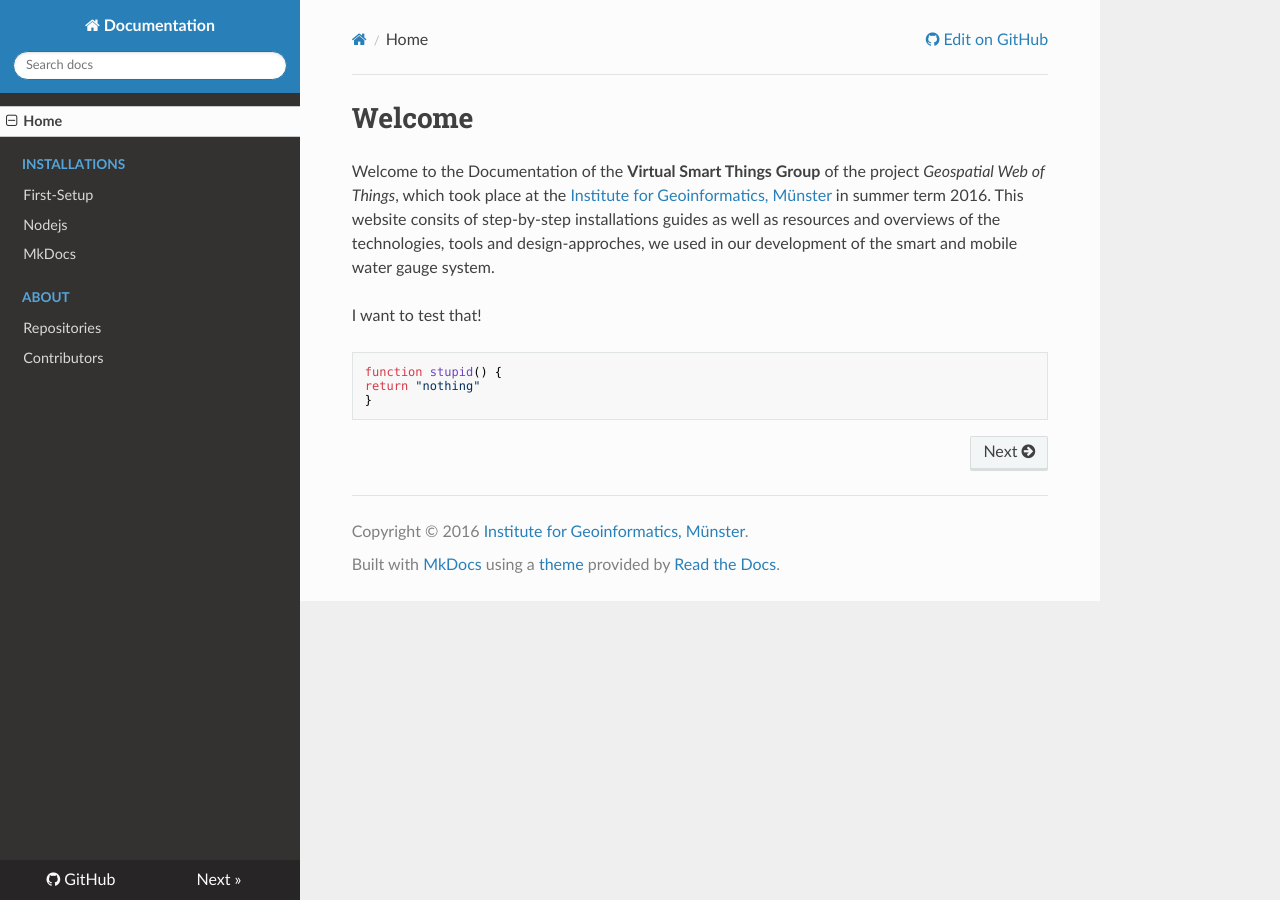
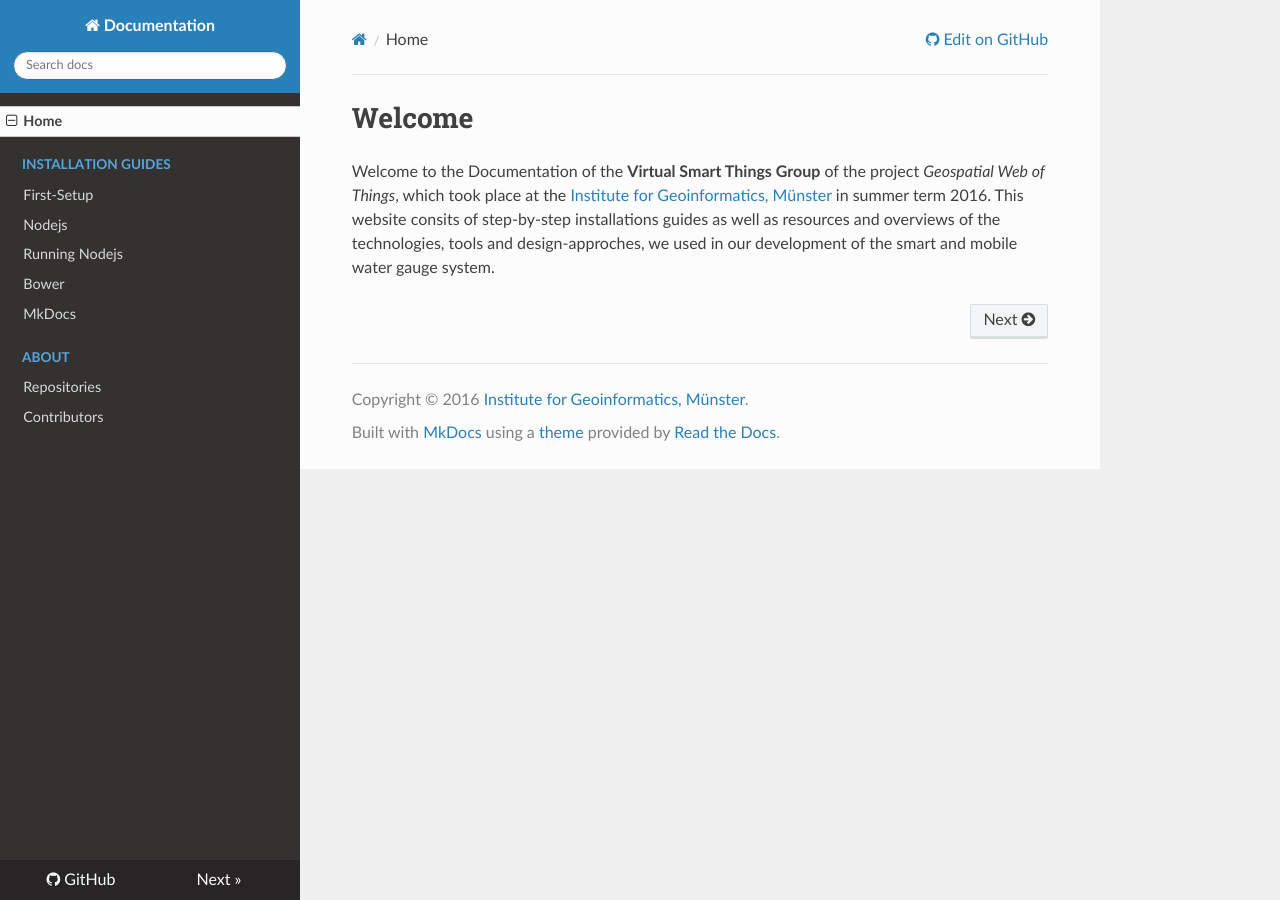
Before and after one commit to nicho90/GWoT-VST-Docs, an MkDocs documentation site: the page built from docs/index.md, in a window 1280 px wide. Built offline with MkDocs 1.6.1, drawn with Linux system fonts in a browser that asks for light colours; nearby versions of some CDN libraries; old or Windows-style settings are respelled for this version of MkDocs.

Commit message:
Added installation-guide for bower

````diff
--- a/docs/index.md
+++ b/docs/index.md
@@ -1,10 +1,3 @@
 # Welcome
 
 Welcome to the Documentation of the **Virtual Smart Things Group** of the project *Geospatial Web of Things*, which took place at the [Institute for Geoinformatics, Münster](http://www.uni-muenster.de/Geoinformatics/en/) in summer term 2016. This website consits of step-by-step installations guides as well as resources and overviews of the technologies, tools and design-approches, we used in our development of the smart and mobile water gauge system.
-
-I want to test that!
-```javascript
-function stupid() {
-return "nothing"
-}
-```
--- a/mkdocs.yml
+++ b/mkdocs.yml
@@ -12,10 +12,11 @@ repo_url: https://github.com/nicho90/GWoT-VST-Docs
 
 pages:
 - Home: index.md
-- Installations:
+- Installation guides:
     - First-Setup: installations/first-setup.md
     - Nodejs: installations/nodejs.md
-#    - Bower: installations/bower.md
+    - Running Nodejs: installations/running.md
+    - Bower: installations/bower.md
     - MkDocs: installations/mkdocs.md
 - About:
     - Repositories: about/repositories.md
````
Also changed, not shown: docs/installations/bower.md (added, +57 -0 lines).
